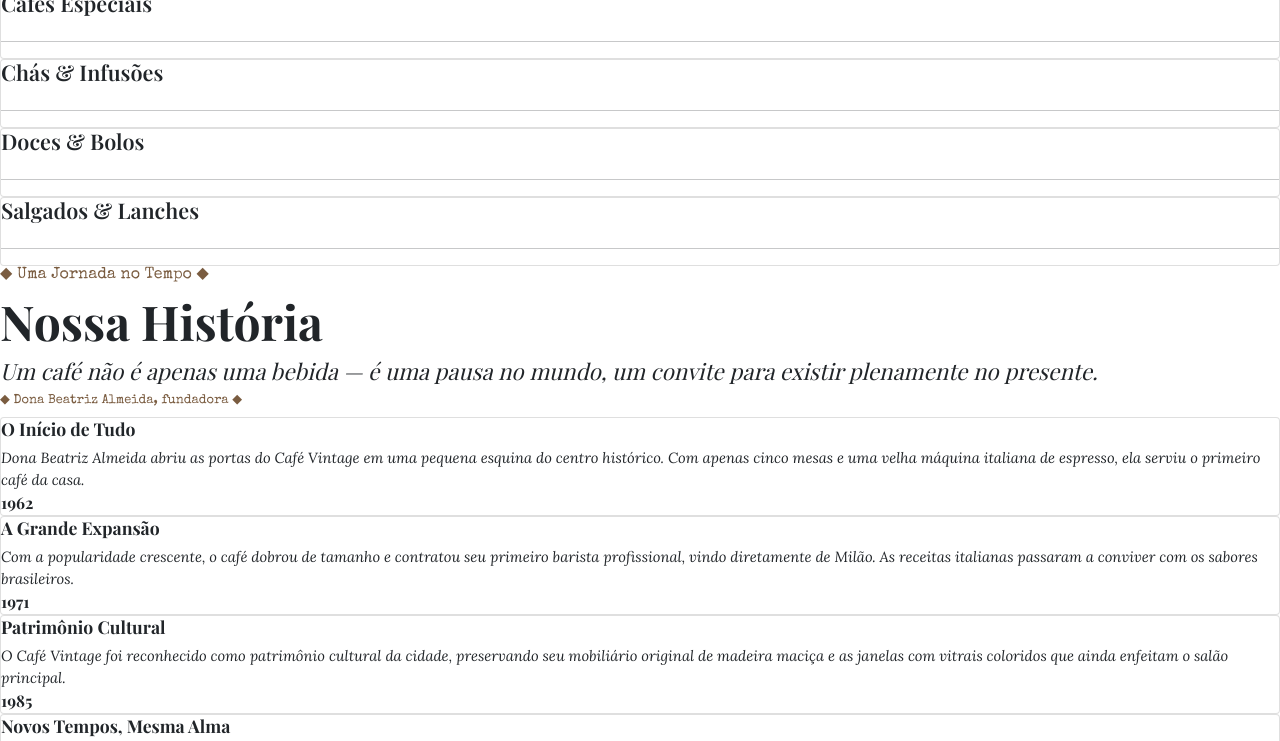
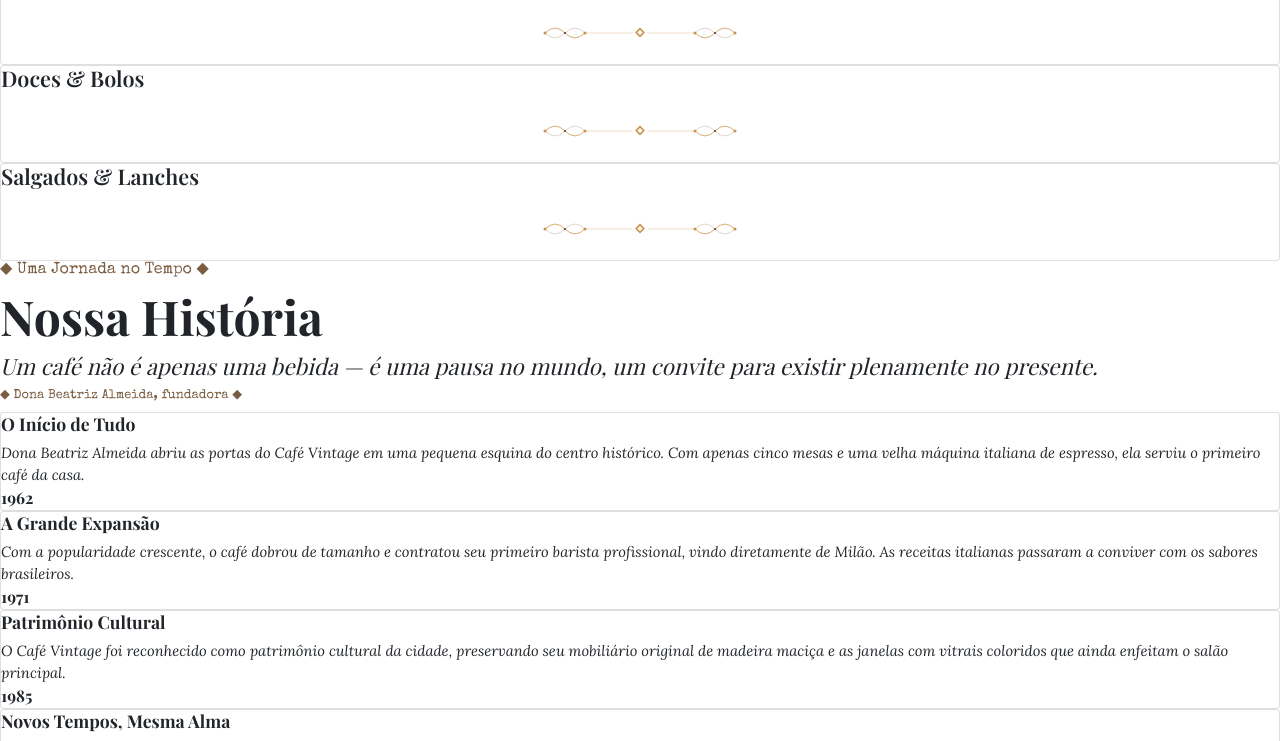
Before and after one commit to gsenaDevHub/cafeshop, a plain HTML site: page index.html in a window 1280 px wide. Shown: the part 600-1341 px from the top of the page. Drawn offline with nearby package versions, Linux system fonts and the light colour scheme.

Commit message:
Add files via upload

```diff
--- /dev/null
+++ b/icons.js
@@ -0,0 +1,25 @@
+
+class OrnamentoSvg extends HTMLElement {
+    connectedCallback() {
+        this.innerHTML = `
+        <svg viewBox="0 0 400 60" fill="none" xmlns="http://www.w3.org/2000/svg">
+            <path d="M10 30 Q30 10 50 30 Q70 50 90 30" stroke="#c8924a" stroke-width="1.5" stroke-linecap="round" fill="none"/>
+            <path d="M10 30 Q30 50 50 30 Q70 10 90 30" stroke="#5c3317" stroke-width="1" stroke-linecap="round" fill="none" opacity="0.4"/>
+            <circle cx="10" cy="30" r="3" fill="#c8924a"/>
+            <circle cx="50" cy="30" r="2" fill="#5c3317"/>
+            <circle cx="90" cy="30" r="3" fill="#c8924a"/>
+            <rect x="193" y="22" width="14" height="14" fill="#c8924a" transform="rotate(45 200 29)"/>
+            <rect x="196" y="25" width="8" height="8" fill="#fdf6ec" transform="rotate(45 200 29)"/>
+            <path d="M390 30 Q370 10 350 30 Q330 50 310 30" stroke="#c8924a" stroke-width="1.5" stroke-linecap="round" fill="none"/>
+            <path d="M390 30 Q370 50 350 30 Q330 10 310 30" stroke="#5c3317" stroke-width="1" stroke-linecap="round" fill="none" opacity="0.4"/>
+            <circle cx="390" cy="30" r="3" fill="#c8924a"/>
+            <circle cx="350" cy="30" r="2" fill="#5c3317"/>
+            <circle cx="310" cy="30" r="3" fill="#c8924a"/>
+            <line x1="90" y1="30" x2="186" y2="30" stroke="#c8924a" stroke-width="1" opacity="0.6"/>
+            <line x1="214" y1="30" x2="310" y2="30" stroke="#c8924a" stroke-width="1" opacity="0.6"/>
+        </svg>
+        `;
+    }
+}
+
+customElements.define("ornamento-svg", OrnamentoSvg);
--- a/index.css
+++ b/index.css
@@ -44,3 +44,16 @@ button{
 .rodape{
     padding: 0 24px
 }
+ornamento-svg{
+    display: block;
+}
+.ornament{
+    width:200px;
+    margin:1rem auto;
+}
+coffee-svg{
+    display: block;
+}
+.coffee{
+    width: 120px;
+}
--- a/index.html
+++ b/index.html
@@ -25,9 +25,9 @@
     </header>
     <main>
         <div class="banner">
-            <img src="banner.png" alt="" width="200px">
+            <coffee-svg></coffee-svg>
             <h6>Estabelecido em 1962</h6>
-            <hr>
+            <ornamento-svg class="ornament"></ornamento-svg>
             <h1>Café Vintage</h1>
             <h3><em>& Confeitaria</em></h3>
             <p><em>Onde cada xícara conta uma história e o tempo parece desacelerar.
@@ -42,19 +42,23 @@
             <h2>Cardápio</h2>
             <article class="cardapio card">
                 <h4>Cafés Especiais</h4>
-                <hr>
+                            <ornamento-svg class="ornament"></ornamento-svg>
+
             </article>
             <article class="cardapio card">
                 <h4>Chás & Infusões</h4>
-                <hr>
+                            <ornamento-svg class="ornament"></ornamento-svg>
+
             </article>
             <article class="cardapio card">
                 <h4>Doces & Bolos</h4>
-                <hr>
+                            <ornamento-svg class="ornament"></ornamento-svg>
+
             </article>
             <article class="cardapio card">
                 <h4>Salgados & Lanches</h4>
-                <hr>
+                            <ornamento-svg class="ornament"></ornamento-svg>
+
             </article>
         </div>
         <div class="historia">
@@ -114,7 +118,8 @@
         </div>
         <div class="horarios">
             <h5>Horário de Funcionamento</h5>
-            <hr>
+                        <ornamento-svg class="ornament"></ornamento-svg>
+
             <section class="dia">
                 <p>Segunda - Sexta</p>
                 <p>07h às 20h</p>
@@ -130,7 +135,8 @@
         </div>
         <div class="nosEncontre">
             <h5>Nos Encontre</h5>
-            <hr>
+                        <ornamento-svg class="ornament"></ornamento-svg>
+
             <p>🚏 Rua das Flores, 142 — Centro Histórico</p>
             <p>📞 (11) 3456-7890</p>
             <p>✉ contato@cafevintage.com.br</p>
@@ -141,6 +147,8 @@
             <p>"In coffee we trust"</p>
         </section>
     </footer>
+    <script src="icons.js"></script>
+    <script></script>
     <script src="https://cdn.jsdelivr.net/npm/bootstrap@5.0.2/dist/js/bootstrap.bundle.min.js" integrity="sha384-MrcW6ZMFYlzcLA8Nl+NtUVF0sA7MsXsP1UyJoMp4YLEuNSfAP+JcXn/tWtIaxVXM" crossorigin="anonymous"></script>
 </body>
 
```
